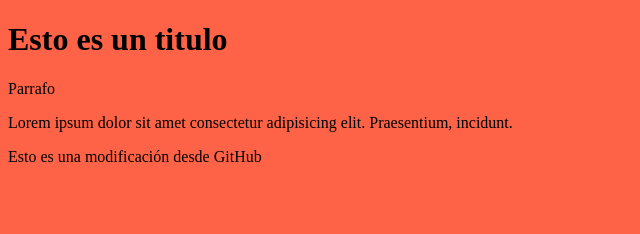
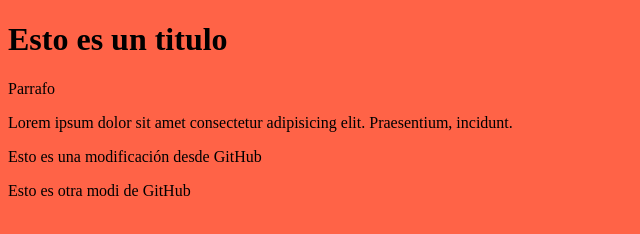
Before and after one commit to YANKALF11/CursoGit, a plain HTML site: page index.html in a window 1280 px wide. Shown: the whole page, without its empty margins (0-640 px from the left). Drawn offline with Linux system fonts and the light colour scheme.

Commit message:
Update index.html

```diff
--- a/index.html
+++ b/index.html
@@ -13,5 +13,6 @@
 	Lorem ipsum dolor sit amet consectetur adipisicing elit. Praesentium, incidunt.
 
 	<p>Esto es una modificación desde GitHub</p>
+	<p>Esto es otra modi de GitHub</p>
 </body>
 </html>
```
